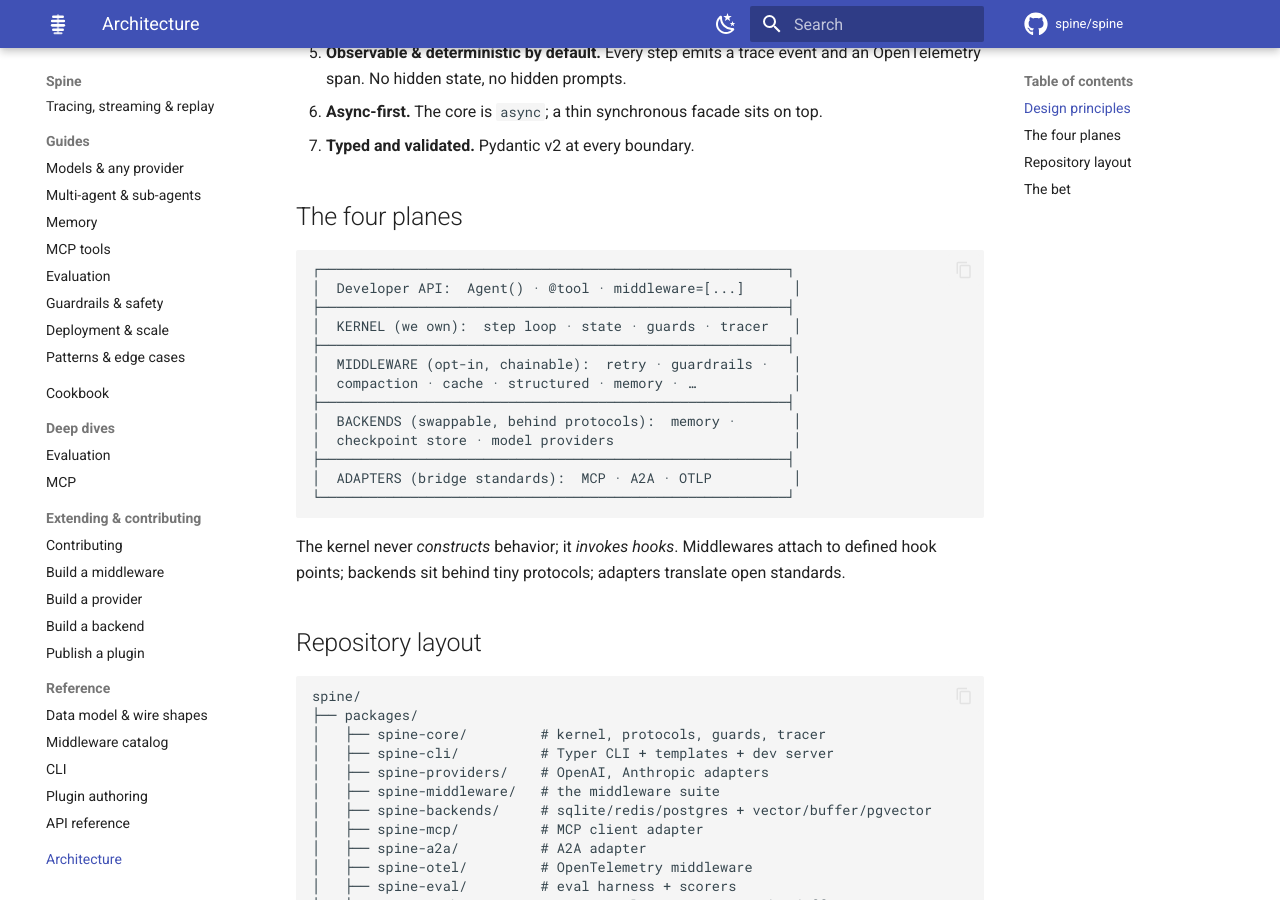
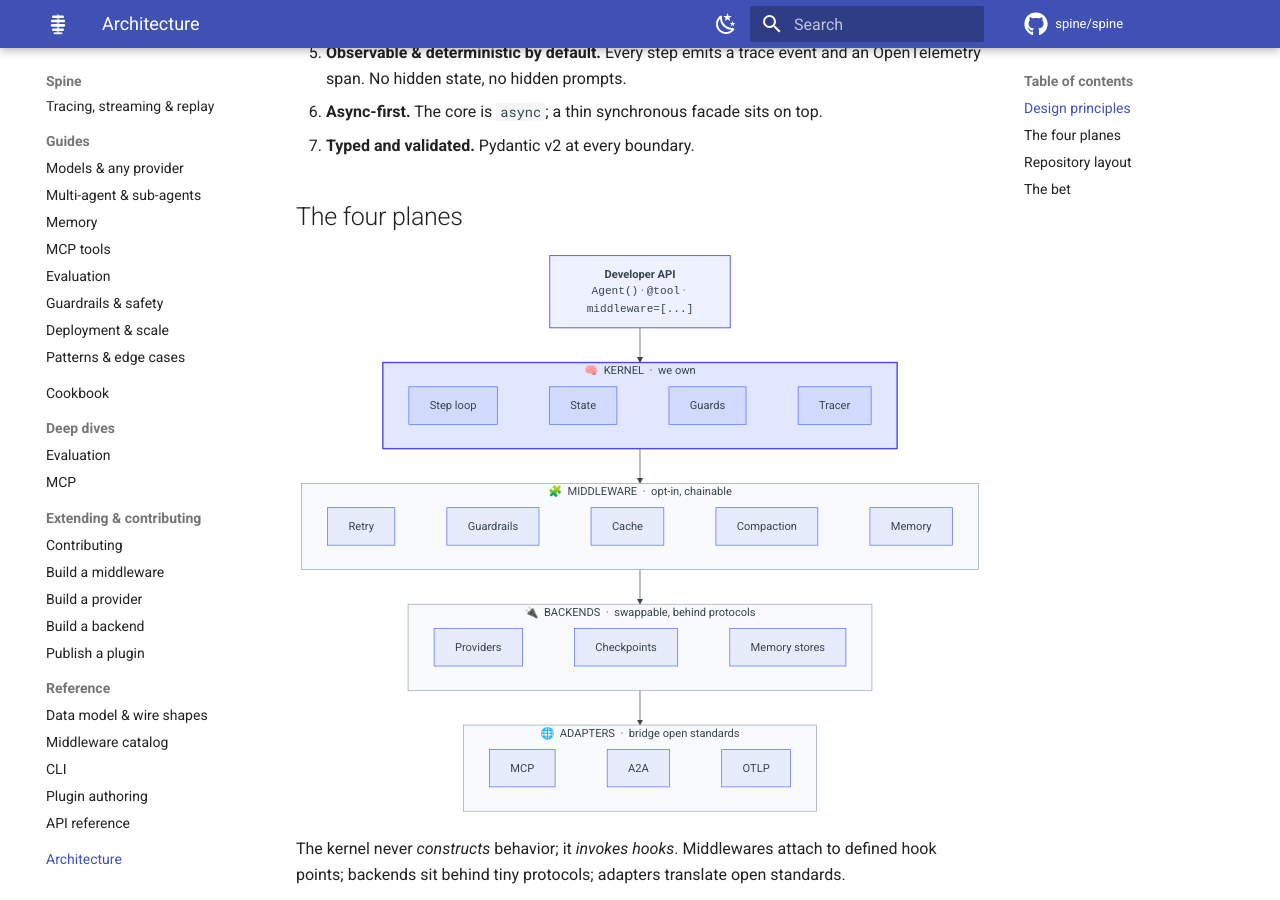
Before and after one commit to Research-Analytics-Solutions/spine, an MkDocs documentation site: the page built from docs/architecture.md, in a window 1280 px wide and 900 px high, scrolled down 520 px. Built offline with MkDocs 1.6.1 and Material for MkDocs 9.7.7, drawn with Linux system fonts in a browser that asks for light colours; comment, search, counter and statistics services are not loaded; some of the changed lines change nothing that is shown.

Commit message:
docs: replace ASCII four-planes box with a styled mermaid diagram
Vertical flow (Developer API -> Kernel -> Middleware -> Backends -> Adapters)
with per-plane subgraphs, icons, and color classes. Renders as a proper diagram
in light/dark; builds clean under --strict.

````diff
--- a/docs/architecture.md
+++ b/docs/architecture.md
@@ -21,20 +21,38 @@ These are binding constraints, not aspirations.
 
 ## The four planes
 
-```
-┌─────────────────────────────────────────────────────────┐
-│  Developer API:  Agent() · @tool · middleware=[...]      │
-├─────────────────────────────────────────────────────────┤
-│  KERNEL (we own):  step loop · state · guards · tracer   │
-├─────────────────────────────────────────────────────────┤
-│  MIDDLEWARE (opt-in, chainable):  retry · guardrails ·   │
-│  compaction · cache · structured · memory · …            │
-├─────────────────────────────────────────────────────────┤
-│  BACKENDS (swappable, behind protocols):  memory ·       │
-│  checkpoint store · model providers                      │
-├─────────────────────────────────────────────────────────┤
-│  ADAPTERS (bridge standards):  MCP · A2A · OTLP          │
-└─────────────────────────────────────────────────────────┘
+```mermaid
+flowchart TB
+    API["<b>Developer API</b><br/><code>Agent()</code> · <code>@tool</code> · <code>middleware=[...]</code>"]
+
+    subgraph KERNEL ["🧠 &nbsp;KERNEL &nbsp;·&nbsp; we own"]
+        direction LR
+        K1[Step loop] ~~~ K2[State] ~~~ K3[Guards] ~~~ K4[Tracer]
+    end
+
+    subgraph MW ["🧩 &nbsp;MIDDLEWARE &nbsp;·&nbsp; opt-in, chainable"]
+        direction LR
+        M1[Retry] ~~~ M2[Guardrails] ~~~ M3[Cache] ~~~ M4[Compaction] ~~~ M5[Memory]
+    end
+
+    subgraph BE ["🔌 &nbsp;BACKENDS &nbsp;·&nbsp; swappable, behind protocols"]
+        direction LR
+        B1[Providers] ~~~ B2[Checkpoints] ~~~ B3[Memory stores]
+    end
+
+    subgraph AD ["🌐 &nbsp;ADAPTERS &nbsp;·&nbsp; bridge open standards"]
+        direction LR
+        A1[MCP] ~~~ A2[A2A] ~~~ A3[OTLP]
+    end
+
+    API --> KERNEL --> MW --> BE --> AD
+
+    classDef api fill:#eef2ff,stroke:#6366f1,stroke-width:1.5px,color:#1e1b4b;
+    classDef kernel fill:#e0e7ff,stroke:#4f46e5,stroke-width:2px,color:#1e1b4b;
+    classDef plane fill:#f8fafc,stroke:#94a3b8,color:#0f172a;
+    class API api;
+    class KERNEL kernel;
+    class MW,BE,AD plane;
 ```
 
 The kernel never *constructs* behavior; it *invokes hooks*. Middlewares attach to
````
